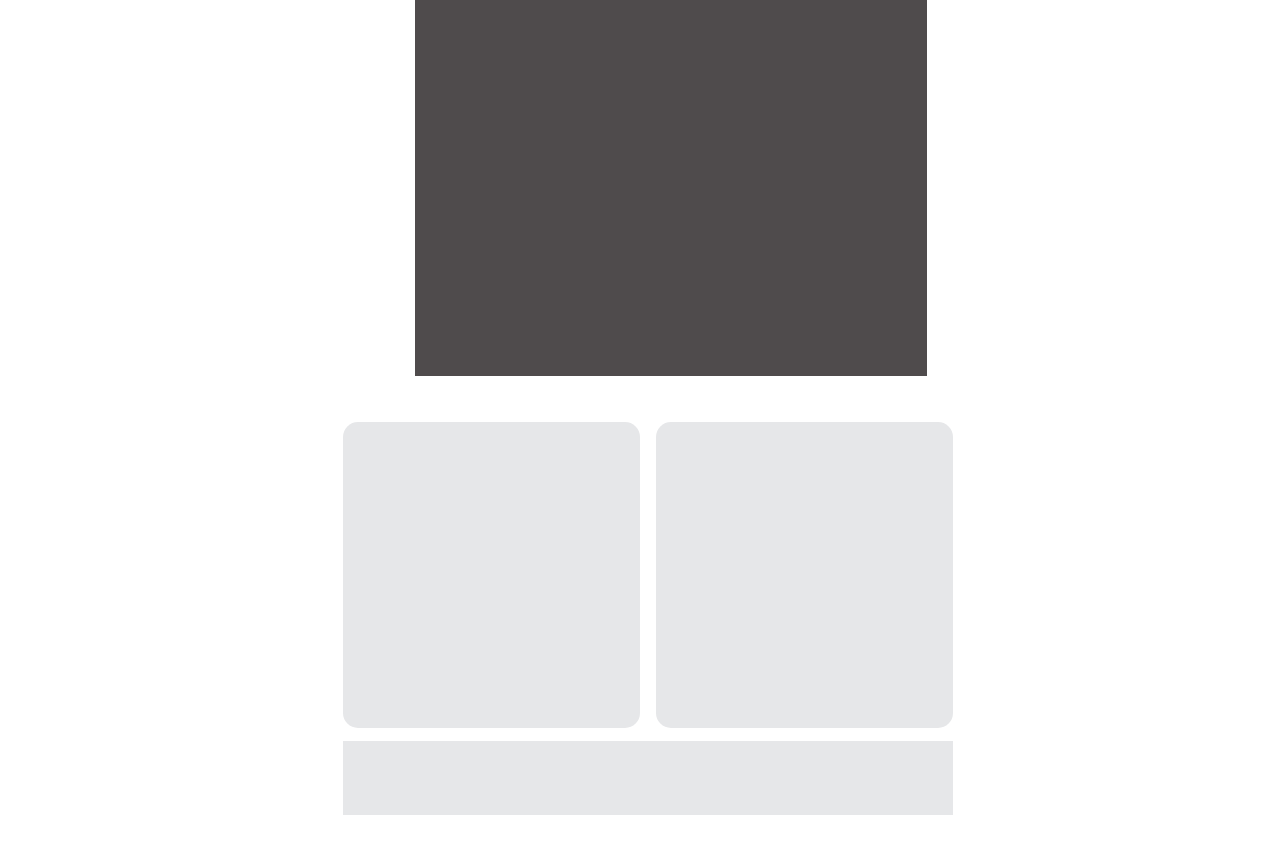
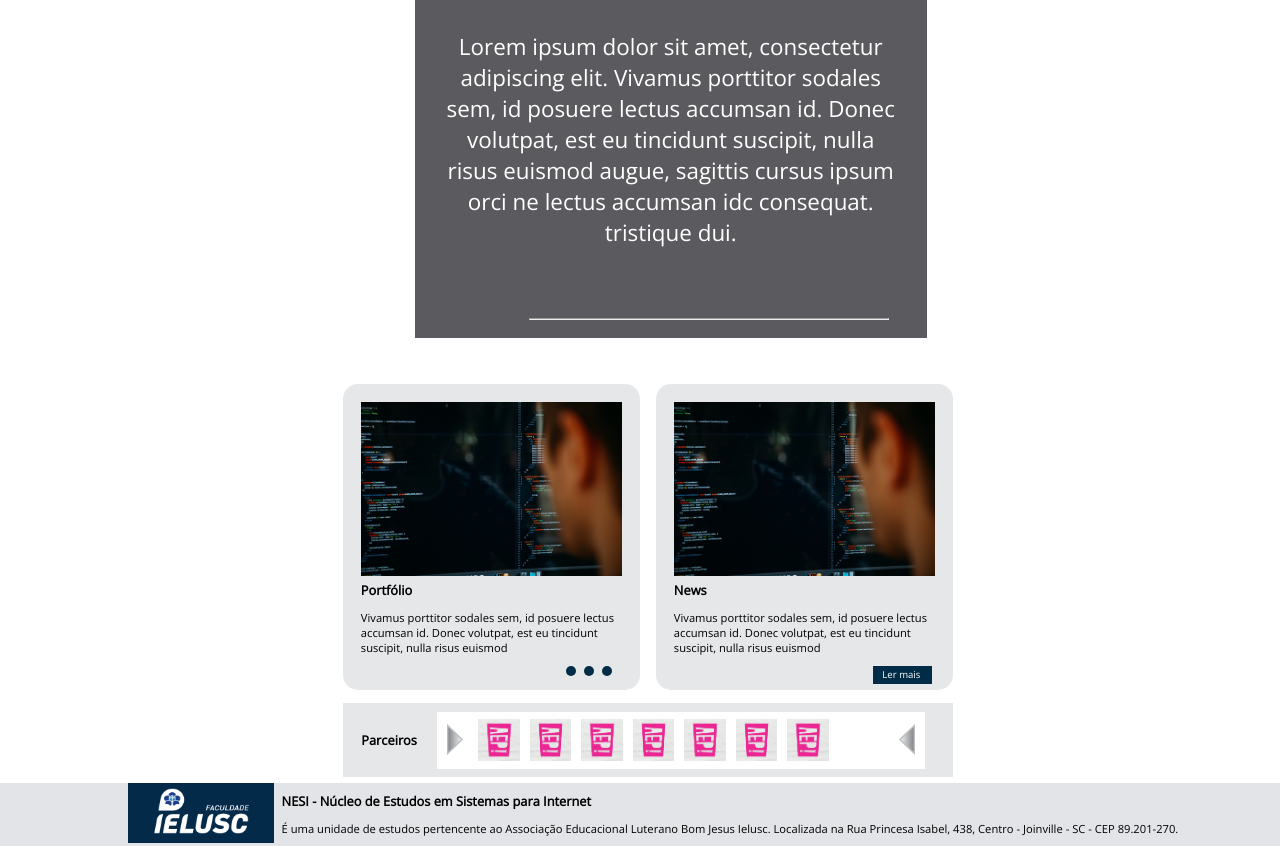
Before and after one commit to GustavoRieper/NESI, a PHP site: page / in a window 1280 px wide. Shown: the part 269-1115 px from the top of the page. Before the commit the page ends 1084 px from the top, so only its background shows below. Run offline with PHP 8.4, Linux system fonts and the light colour scheme.

Commit message:
Finalização da Index
Finalização da tela Index

```diff
--- a/Site_Nesi/css/index.css
+++ b/Site_Nesi/css/index.css
@@ -20,16 +20,39 @@ body{
     align-items: center;
     margin-top: 30px;
     transition: all 0.5s;
+    margin-bottom: 115px;
 }
 .box1{
     width: 33%;
     height: 397px;
     font-family: 'Open Sans', sans-serif;
     font-weight: normal;
-    background-color: #4f4b4c;
+    background-color: #5b5b5f;
     position: absolute;
     display: flex;
     transition: all 0.5s;
+}
+.box1 #hr1{
+    width: 70%;
+    top: 10px;
+    margin-left: 15%;
+    position: absolute;
+}
+.box1 #hr2{
+    width: 70%;
+    margin-left: 15%;
+    position: absolute;
+    bottom: 10px;
+}
+.box1 p{
+    text-align: center;
+    color: #fff;
+    font-family: 'Open Sans', sans-serif;
+    font-size: 1.4em;
+    display: flex;
+    align-items: center;
+    padding-left: 30px;
+    padding-right: 30px;
 }
 .box2, .box3{
     width: 297px;
@@ -50,6 +73,117 @@ body{
     background-color: #e6e7e9;
     margin-bottom: -100px;
     transition: all 0.5s;
+    display: flex;
+    align-items: center;
+}
+.box2 img{
+    width: 88%;
+    margin-left: 6%;
+    margin-top: 6%;
+}
+.box2 h2{
+    margin-top: 0px;
+    margin-left: 6%;
+    padding: 0px;
+    font-size: .8em;
+}
+.box2 p{
+    margin-top: 0px;
+    margin-left: 6%;
+    font-size: .7em;
+}
+.opc{
+    display: flex;
+    align-content:flex-end;
+}
+#opc1{
+    width: 10px;
+    height: 10px;
+    border-radius: 50%;
+    background-color: #002c48;
+    margin-left: 75%;
+    margin-right: 8px;
+    cursor: pointer;
+}
+#opc2{
+    width: 10px;
+    height: 10px;
+    border-radius: 50%;
+    background-color: #002c48;
+    margin-right: 8px;
+    cursor: pointer;
+}
+#opc3{
+    width: 10px;
+    height: 10px;
+    border-radius: 50%;
+    background-color: #002c48;
+    cursor: pointer;
+}
+.box3 img{
+    width: 88%;
+    margin-left: 6%;
+    margin-top: 6%;
+}
+.box3 h2{
+    margin-top: 0px;
+    margin-left: 6%;
+    padding: 0px;
+    font-size: .8em;
+}
+.box3 p{
+    margin-top: 0px;
+    margin-left: 6%;
+    font-size: .7em;
+}
+#btn{
+    font-family: 'Open Sans', sans-serif;
+    background-color: #002c48;
+    width: 20%;
+    height: 18px;
+    margin-left: 73%;
+
+}
+#btn a{
+    text-align: center;
+    color: #FFF;
+    text-decoration: none;
+}
+#btn p{
+    font-size: .6em;
+    width: 50px;
+    padding-top: 2px;
+    padding-bottom: 2px;
+}
+.box4 p{
+    font-family: 'Open Sans', sans-serif;
+    margin-left: 3%;
+    font-size: .8em;
+    font-weight: bold;
+    margin-right: 20px;
+}
+#box_parc{
+    width: 80%;
+    height: 57px;
+    background-color: #FFF;
+    display: flex;
+    align-items: center;
+}
+#seta{
+    margin-left: 10px;
+    margin-right: 10px;
+}
+.logoparceiro{
+    width: 100%;
+    display: flex;
+    align-items: center;
+    align-content: center;
+    flex-wrap: nowrap;
+    flex-direction: row;
+}
+.logoparceiro img{
+    width: 10%;
+    margin: 5px;
 }
 @media only screen and (max-width: 1350px){
     .box1{
--- /dev/null
+++ b/Site_Nesi/css/rodape.css
@@ -0,0 +1,54 @@
+.caixarodape{
+    width: 100%;
+    height: auto;
+    margin: 0px;
+    background-color: #e2e4e7;
+    position: absolute;
+}
+#logo{
+    width: 96px;
+    background-color: #042a4a;
+    padding: 5px 25px 9px 25px;
+    margin-left: 10%;
+    position: absolute;
+}
+#caixalogo img{
+    width: 96px;
+}
+.caixarodape h3{
+    width: auto;
+    height: 25px;
+    margin: 0%;
+    padding-top: .7%;
+    padding-left: 2%;
+    text-align: left;
+    font-family: 'Open Sans', sans-serif;
+    font-style: normal;
+    font-size: 0.8em;
+    position: relative;
+    margin-left: 20%;
+    transition: all 0.5s;
+}
+.caixarodape p{
+    width: auto;
+    height: 25px;
+    margin: 0px;
+    padding-top: .3%;
+    padding-left: 2%;
+    text-align: left;
+    font-family: 'Open Sans', sans-serif;
+    font-style: normal;
+    font-size: 0.7em;
+    margin-left: 20%;
+    transition: all 0.5s;
+}
+@media only screen and (max-width: 1250px){
+    .caixarodape h3{
+        margin-left: 25%;
+        transition: all 0.5s;
+    }
+    .caixarodape p{
+        margin-left: 25%;
+        transition: all 0.5s;
+    }
+}
--- a/Site_Nesi/index.php
+++ b/Site_Nesi/index.php
@@ -9,15 +9,47 @@
         <section class="page1">
 
             <div class="box1">
+                <hr id="hr1">
+                <p>Lorem ipsum dolor sit amet, consectetur adipiscing elit. Vivamus porttitor sodales sem, id posuere lectus accumsan id. Donec volutpat, est eu tincidunt suscipit, nulla risus euismod augue, sagittis cursus ipsum orci ne lectus accumsan idc consequat. tristique dui.</p>
+                <hr id="hr2">
             </div>
             <div class="content">
                 <div class="box2">
+                    <img src="imagens/fotoport.jpg">
+                    <h2>Portfólio</h2>
+                    <p>Vivamus porttitor sodales sem, id posuere lectus accumsan id. Donec volutpat, est eu tincidunt suscipit, nulla risus euismod</p>
+                    <div class="opc">
+                        <div id="opc1"></div>
+                        <div id="opc2"></div>
+                        <div id="opc3"></div>
+                    </div>
                 </div>
                 <div class="box3">
+                    <img src="imagens/fotoport.jpg">
+                    <h2>News</h2>
+                    <p>Vivamus porttitor sodales sem, id posuere lectus accumsan id. Donec volutpat, est eu tincidunt suscipit, nulla risus euismod</p>
+                    <div id="btn">
+                        <a href="#"><p>Ler mais</p></a>
+                    </div>
                 </div>
                 <div class="box4">
+                    <p>Parceiros</p>
+                    <div id="box_parc">
+                        <img id="seta" src="imagens/navesq.png">
+                        <div class="logoparceiro">
+                            <img src="imagens/aep.png">
+                            <img src="imagens/aep.png">
+                            <img src="imagens/aep.png">
+                            <img src="imagens/aep.png">
+                            <img src="imagens/aep.png">
+                            <img src="imagens/aep.png">
+                            <img src="imagens/aep.png">
+                        </div>
+                        <img id="seta" src="imagens/navdir.png">
+                    </div>
                 </div>
             </div>
         </section>
+        <?php include 'rodape.php'; ?>
     </body>
 </html>
--- /dev/null
+++ b/Site_Nesi/rodape.php
@@ -0,0 +1,9 @@
+<head>
+    <link rel="stylesheet" type="text/css" href="css/rodape.css">
+</head>
+
+<footer class="caixarodape">
+        <img id="logo" src="imagens/Logoieluscrodape.png" alt="Logo Ielusc" title="Logo Ielusc">
+    <h3>NESI - Núcleo de Estudos em Sistemas para Internet</h3>
+    <p>É uma unidade de estudos pertencente ao Associação Educacional Luterano Bom Jesus Ielusc. Localizada na Rua Princesa Isabel, 438, Centro - Joinville - SC - CEP 89.201-270.</p>
+</footer>
--- a/Site_Nesi/slogan.php
+++ b/Site_Nesi/slogan.php
@@ -10,8 +10,8 @@
             margin-left: 10%;
         }
         .slogan img{
-            width: 453px;
-            height: 218px;
+            width: 448px;
+            height: 180px;
             position: relative;
             margin-right: 40px;
             transition: all 0.5s;
@@ -86,7 +86,6 @@
         .contact{
             text-align: right;
             width: 80%;
-            margin-left: 10%;
             margin-top: -40px;
             font-family: 'Open Sans', sans-serif;
             transition: all 0.5s;
```
Also changed, not shown: Site_Nesi/imagens/Logoieluscrodape.png (added), Site_Nesi/imagens/aep.png (added), Site_Nesi/imagens/face.png, Site_Nesi/imagens/fotoport.jpg (added), Site_Nesi/imagens/navdir.png (added), Site_Nesi/imagens/navesq.png (added), 1 other file.
